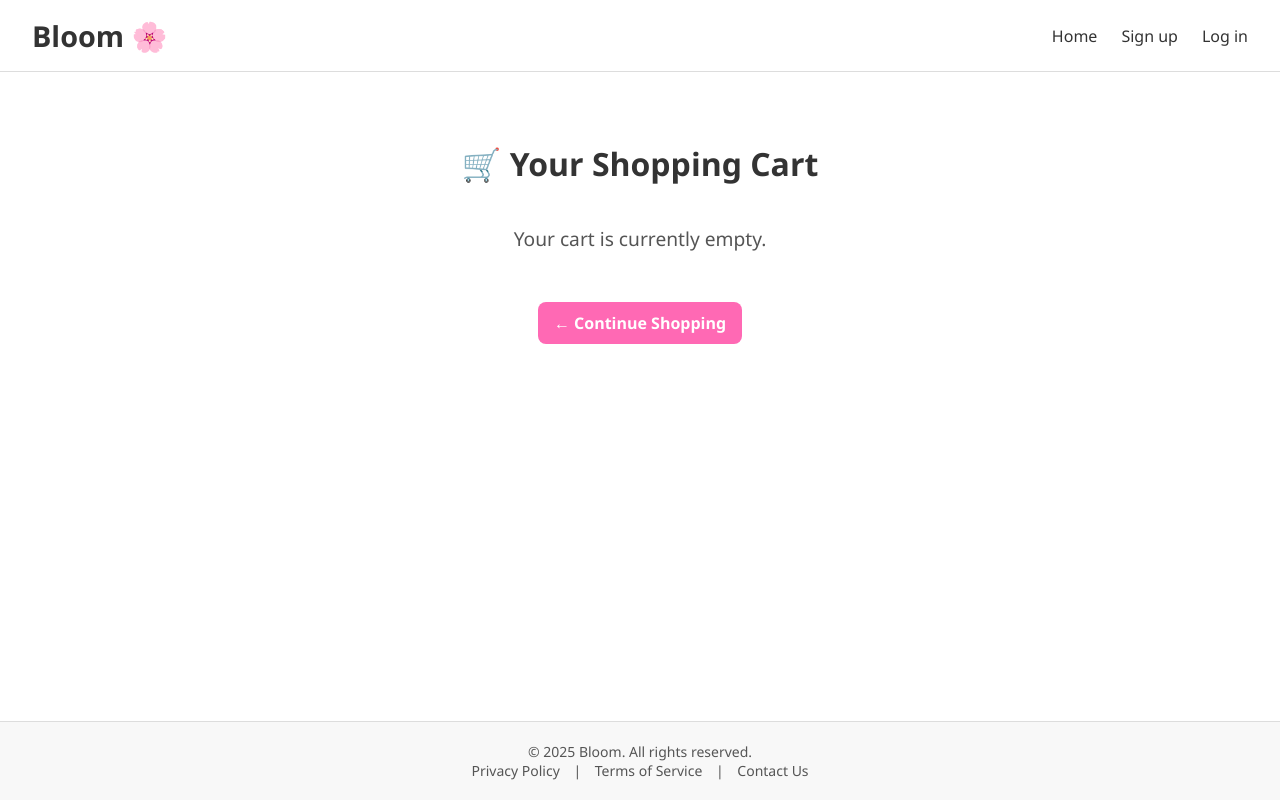
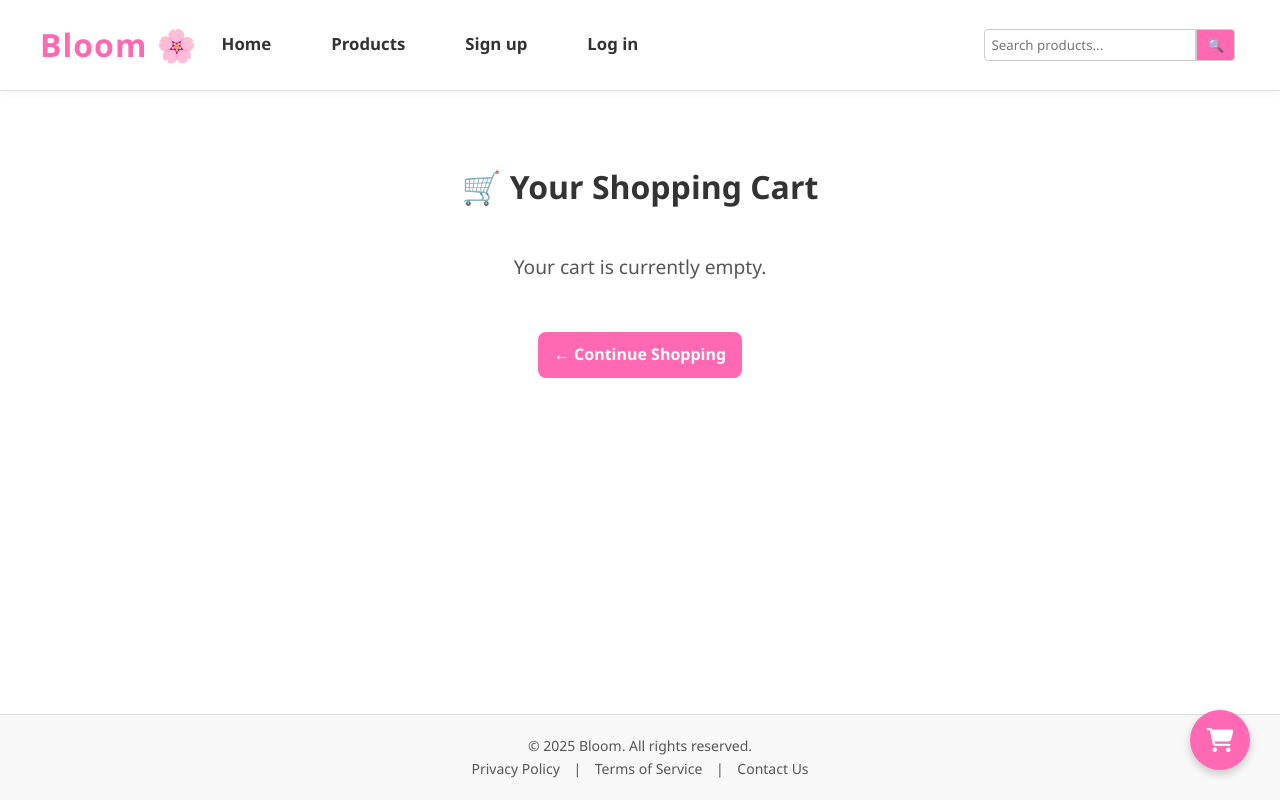
Before and after one commit to TheDeadlyFlower1098/180Final, a Flask app: page /cart in a window 1280 px wide. Run offline with Flask 3, Linux system fonts and the light colour scheme.

Commit message:
Combined the base files into 1 and changed its looks

```diff
--- a/main.py
+++ b/main.py
@@ -45,22 +45,25 @@ def home2():
         return redirect(url_for("login"))  # Redirect to login if username is not found
     return render_template("home.html", username=username, products=products)
 
-# Search functionality that queries products based on user input
 @app.route("/search")
 def search():
-    query = request.args.get('q')  # Get the search query from the URL parameters
+    query = request.args.get('q')
     if not query:
-        return redirect(url_for('products'))  # Redirect if no query is provided
-    # SQL query to search products by title
-    search_query = text("""
-        SELECT p.ProductID, p.Title, p.DiscountedPrice, pi.ImageURL
-        FROM Products p
-        LEFT JOIN ProductImages pi ON p.ProductID = pi.ProductID
-        WHERE p.Title LIKE :search
-    """)
-    result = conn.execute(search_query, {"search": f"%{query}%"})  # Execute query with search parameter
-    products = result.fetchall()
-    return render_template("search_results.html", query=query, products=products)
+        return render_template("search_results.html", query=query, products=[])
+
+    try:
+        with engine.connect() as conn:
+            search_query = text("""
+                SELECT p.*, pi.ImageURL
+                 FROM products p
+                LEFT JOIN productimages pi ON p.ProductID = pi.ProductID
+                 WHERE p.Title LIKE :query OR p.Description LIKE :query
+                """)
+            result = conn.execute(search_query, {"query": f"%{query}%"}).fetchall()
+            return render_template("search_results.html", query=query, products=result)
+
+    except Exception as e:
+        return f"<h3>Error during search: {e}</h3>"
 
 # Sign up route for new users (GET to display form, POST to process form)
 @app.route("/signup", methods=["GET", "POST"])
@@ -207,8 +210,9 @@ def product_detail(product_id):
         return "<h3>Product not found.</h3>"
 
     product = dict(result._mapping)
-    product["colors"] = product["Color"].split(",") if product["Color"] else []
-    product["sizes"] = product["Size"].split(",") if product["Size"] else []
+    product["colors"] = product["Color"].split() if product["Color"] else []
+    product["sizes"] = product["Size"].split() if product["Size"] else []
+    product["categories"] = product["Category"].split() if product["Category"] else []
     return render_template("product_detail.html", product=product)
 
 # Cart item model for SQLAlchemy (manages cart items in the database)
--- a/static/style/base.css
+++ b/static/style/base.css
@@ -1,19 +1,36 @@
-
 * {
   box-sizing: border-box;
   margin: 0;
   padding: 0;
+  font-family: 'Segoe UI', sans-serif;
+  scroll-behavior: smooth;
 }
+
 html, body {
-height: 100%;
-margin: 0;
-display: flex;
-flex-direction: column;
+  height: 100%;
+  display: flex;
+  flex-direction: column;
+  background-color: #fff;
+  color: #333;
+  font-size: 16px;
+  line-height: 1.6;
+  -webkit-font-smoothing: antialiased;
+  -moz-osx-font-smoothing: grayscale;
+}
+
+body {
+  min-height: 100vh;
+  overflow-x: hidden;
 }
 
 .container {
-flex: 1;
+  flex: 1;
+  width: 100%;
+  max-width: 1200px;
+  margin: 0 auto;
+  padding: 0 20px;
 }
+
 
 .site-footer {
 background-color: #f8f8f8;
@@ -28,46 +45,68 @@ body {
   font-family: 'Segoe UI', sans-serif;
 }
 
+.logo {
+  font-size: 1.8em;
+  font-weight: bold;
+  color: #333;
+}
+
 nav {
   background-color: #fff;
   border-bottom: 1px solid #ddd;
   display: flex;
   justify-content: space-between;
   align-items: center;
-  padding: 1em 2em;
+  padding: 1.2em 2.5em;
   position: sticky;
   top: 0;
   z-index: 1000;
+  box-shadow: 0 2px 8px rgba(0, 0, 0, 0.05);
 }
 
 .logo {
-  font-size: 1.8em;
-  font-weight: bold;
-  color: #333;
+  font-size: 2em;
+  font-weight: 800;
+  color: #ff69b4;
+  letter-spacing: 1px;
+  transition: transform 0.3s ease;
+}
+
+.logo:hover {
+  transform: scale(1.05);
 }
 
 .nav-links {
   display: flex;
-  gap: 1.5em;
+  margin-left: 10px;
+  gap: 2em;
 }
 
 .nav-links a {
   text-decoration: none;
   color: #333;
-  font-weight: 500;
-  transition: color 0.3s;
+  font-weight: 600;
+  font-size: 1.05em;
+  padding: 8px 14px;
+  border-radius: 6px;
+  transition: all 0.3s ease;
 }
 
 .nav-links a:hover {
-  color: #25ab56;
+  color: white;
+  background-color: #ff69b4;
+  box-shadow: 0 4px 12px rgba(255, 105, 180, 0.3);
+  transform: translateY(-2px);
 }
 
 .menu-toggle {
   display: none;
-  font-size: 1.8em;
+  font-size: 2em;
   cursor: pointer;
+  color: #ff69b4;
 }
 
+/* Mobile styles */
 @media (max-width: 768px) {
   .nav-links {
     display: none;
@@ -89,7 +128,6 @@ nav {
     display: block;
   }
 }
-
 
 .site-footer {
 background-color: #f8f8f8;
@@ -140,6 +178,7 @@ color: white;
 padding: 12px 24px;
 text-decoration: none;
 border-radius: 5px;
+border-color: #ff69b4;
 font-weight: bold;
 }
 
--- a/templates/base.html
+++ b/templates/base.html
@@ -1,66 +1,64 @@
 <!DOCTYPE html>
-<html lang="en">  <!-- Declare that the document is in English -->
+<html lang="en">  <!-- Define the language of the document as English -->
 <head>
-    <meta charset="UTF-8" />  <!-- Set the character encoding to UTF-8 to handle different characters -->
-    <meta name="viewport" content="width=device-width, initial-scale=1.0"/>  <!-- Ensure responsive design on mobile devices -->
+    <meta charset="UTF-8" />  <!-- Set the character encoding to UTF-8 -->
+    <meta name="viewport" content="width=device-width, initial-scale=1.0"/>  <!-- Responsive design for mobile devices -->
     <title>Bloom</title>  <!-- Title displayed in the browser tab -->
-    <link rel="stylesheet" href="../static/style/base.css">  <!-- Link to the main stylesheet for the website -->
-    <link rel="stylesheet" href="https://cdnjs.cloudflare.com/ajax/libs/font-awesome/6.5.0/css/all.min.css">  <!-- Link to Font Awesome for icons -->
+    <link rel="stylesheet" href="../static/style/base.css">  <!-- Link to the main stylesheet -->
+    <link rel="stylesheet" href="https://cdnjs.cloudflare.com/ajax/libs/font-awesome/6.5.0/css/all.min.css">  <!-- Font Awesome for icons -->
 </head>
 <body>
 
-<!-- Navigation Bar Section -->
+<!-- Navigation bar section -->
 <nav>
-  <!-- Brand Logo with the name "Bloom 🌸" -->
+  <!-- Brand logo -->
   <div class="logo">Bloom 🌸</div>
 
-  <!-- Menu Toggle for mobile view (hamburger icon) -->
+  <!-- Menu toggle icon for mobile view -->
   <div class="menu-toggle" onclick="toggleMenu()">☰</div>
 
-  <!-- Navigation links for Home, Products, and Categories -->
+  <!-- Navigation links -->
   <div class="nav-links" id="navLinks">
-    <a href="/home">Home</a>  <!-- Link to the home page -->
-    <a href="/products">Products</a>  <!-- Link to the products page -->
-    <a href="/categories">Categories</a>  <!-- Link to the categories page -->
+    <a href="/">Home</a>  <!-- Home route -->
+    <a href="/products">Products</a>  <!-- Products page -->
+    <a href="/signup">Sign up</a>  <!-- Sign-up page -->
+    <a href="/login">Log in</a>  <!-- Login page -->
   </div>
 
-  <!-- Search bar form -->
+  <!-- Search bar -->
   <form action="{{ url_for('search') }}" method="GET" class="search-bar">
-    <input type="text" name="q" placeholder="Search products..." required />  <!-- Input field for search query -->
-    <button type="submit">🔍</button>  <!-- Search button with a magnifying glass icon -->
+    <input type="text" name="q" placeholder="Search products..." required />  <!-- Search input -->
+    <button type="submit">🔍</button>  <!-- Search button -->
   </form>
 </nav>
 
-<!-- Main content area -->
+<!-- Main content container -->
 <div class="container">
-    {% block content %}  <!-- Content block where page-specific content will be rendered -->
+    {% block content %}  <!-- Placeholder for dynamic content -->
     {% endblock %}
 
-    <!-- Cart button that links to the shopping cart page -->
+    <!-- Cart icon link -->
     <a href="/cart" class="cart-button" title="View Cart">
-      <i class="fas fa-shopping-cart"></i>  <!-- Shopping cart icon from Font Awesome -->
+      <i class="fas fa-shopping-cart"></i>  <!-- Cart icon -->
     </a>
 </div>
 
-<!-- JavaScript to toggle the navigation menu visibility -->
+<!-- Script for menu toggle functionality -->
 <script>
   function toggleMenu() {
-    const links = document.getElementById('navLinks');  // Get the element with id 'navLinks'
-    links.classList.toggle('active');  // Toggle the 'active' class to show/hide the navigation links
+    const links = document.getElementById('navLinks');
+    links.classList.toggle('active');
   }
 </script>
 
-<!-- Footer Section -->
+<!-- Footer section -->
 <footer class="site-footer">
     <div class="footer-container">
-      <!-- Copyright statement -->
-      <p>&copy; 2025 Bloom. All rights reserved.</p>
-
-      <!-- Footer links for privacy policy, terms of service, and contact us -->
+      <p>&copy; 2025 Bloom. All rights reserved.</p>  <!-- Copyright -->
       <div class="footer-links">
-        <a href="/privacy-policy">Privacy Policy</a> |  <!-- Link to the privacy policy page -->
-        <a href="/terms-of-service">Terms of Service</a> |  <!-- Link to the terms of service page -->
-        <a href="/contact-us">Contact Us</a>  <!-- Link to the contact us page -->
+        <a href="/privacy-policy">Privacy Policy</a> |
+        <a href="/terms-of-service">Terms of Service</a> |
+        <a href="/contact-us">Contact Us</a>
       </div>
     </div>
 </footer>
--- a/templates/base2.html
+++ /dev/null
@@ -1,49 +0,0 @@
-<!DOCTYPE html>
-<html lang="en">  <!-- Define the language of the document as English -->
-<head>
-    <meta charset="UTF-8" />  <!-- Set the character encoding to UTF-8 to support a wide range of characters -->
-    <meta name="viewport" content="width=device-width, initial-scale=1.0"/>  <!-- Ensure the page is responsive on all devices -->
-    <title>Bloom</title>  <!-- The title displayed in the browser tab -->
-    <link rel="stylesheet" href="../static/style/base.css">  <!-- Link to the external CSS file for styling -->
-</head>
-<body>
-
-<!-- Navigation bar section -->
-<nav>
-  <!-- Logo section with the brand name "Bloom 🌸" -->
-  <div class="logo">Bloom 🌸</div>
-
-  <!-- Menu toggle icon for small screens -->
-  <div class="menu-toggle" onclick="toggleMenu()">☰</div>
-
-  <!-- Navigation links that are displayed when the menu is expanded -->
-  <div class="nav-links" id="navLinks">
-    <a href="/">Home</a>  <!-- Link to the home page -->
-    <a href="/signup">Sign up</a>  <!-- Link to the sign-up page -->
-    <a href="/login">Log in</a>  <!-- Link to the login page -->
-  </div>
-</nav>
-
-<!-- Main container for dynamic content -->
-<div class="container">
-    {% block content %}  <!-- Content block where other page content will be injected -->
-    {% endblock %}
-</div>
-
-<!-- Footer section -->
-<footer class="site-footer">
-    <div class="footer-container">
-      <!-- Copyright information -->
-      <p>&copy; 2025 Bloom. All rights reserved.</p>
-
-      <!-- Footer links (privacy policy, terms of service, and contact us) -->
-      <div class="footer-links">
-        <a href="/privacy-policy">Privacy Policy</a> |  <!-- Link to privacy policy page -->
-        <a href="/terms-of-service">Terms of Service</a> |  <!-- Link to terms of service page -->
-        <a href="/contact-us">Contact Us</a>  <!-- Link to contact us page -->
-      </div>
-    </div>
-</footer>
-
-</body>
-</html>
--- a/templates/cart.html
+++ b/templates/cart.html
@@ -1,4 +1,4 @@
-{% extends "base2.html" %}
+{% extends "base.html" %}
 
 {% block content %}
 <div class="cart-sect" style="padding: 40px 20px;">
--- a/templates/home_main.html
+++ b/templates/home_main.html
@@ -1,4 +1,4 @@
-{% extends "base2.html" %}  <!-- Inherit from the base2.html template to use shared structure -->
+{% extends "base.html" %}  <!-- Inherit from the base2.html template to use shared structure -->
 
 {% block content %}  <!-- Begin content block, injected into the base template -->
 
--- a/templates/login.html
+++ b/templates/login.html
@@ -1,4 +1,4 @@
-{% extends "base2.html" %}  <!-- Inherit from the base2.html template, which provides the main structure/layout -->
+{% extends "base.html" %}  <!-- Inherit from the base2.html template, which provides the main structure/layout -->
 
 {% block content %}  <!-- Define the content block to be injected into the base template -->
 
--- a/templates/product_detail.html
+++ b/templates/product_detail.html
@@ -1,4 +1,4 @@
-{% extends "base2.html" %}
+{% extends "base.html" %}
 
 {% block content %}
 <div class="product-detail-sect">
--- a/templates/products.html
+++ b/templates/products.html
@@ -1,4 +1,4 @@
-{% extends "base2.html" %}  <!-- Inherit from base2.html template for common structure and layout -->
+{% extends "base.html" %}  <!-- Inherit from base2.html template for common structure and layout -->
 
 {% block content %}  <!-- Define the content block to be inserted into the base template -->
 
--- a/templates/signup.html
+++ b/templates/signup.html
@@ -1,4 +1,4 @@
-{% extends "base2.html" %}  <!-- Inherit from base2.html template for consistent layout and structure -->
+{% extends "base.html" %}  <!-- Inherit from base2.html template for consistent layout and structure -->
 
 {% block content %}  <!-- Define the content block that will be injected into the base template -->
 
```
Also changed, not shown: database.txt (+25 -34 lines), templates/search_results.html (+17 -11 lines).
